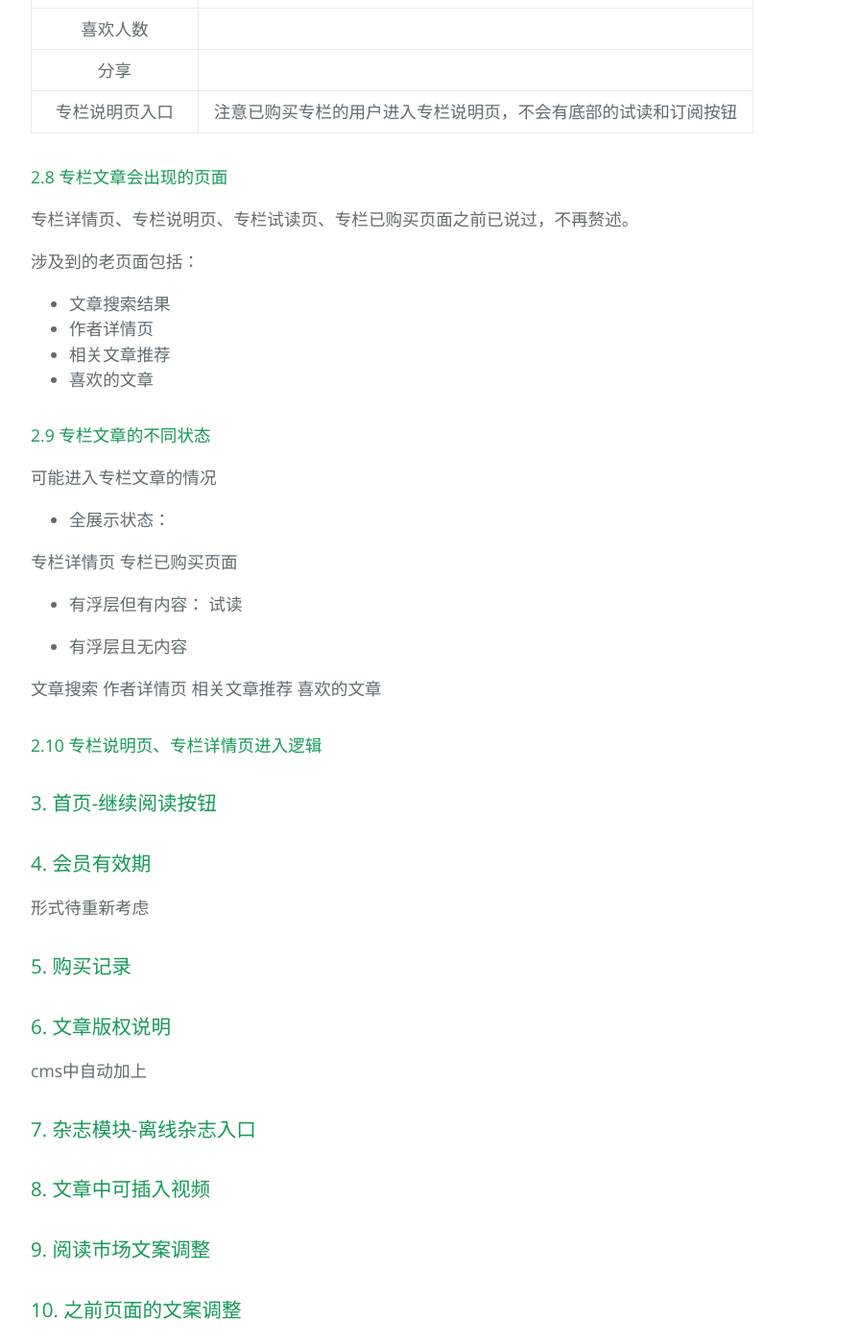
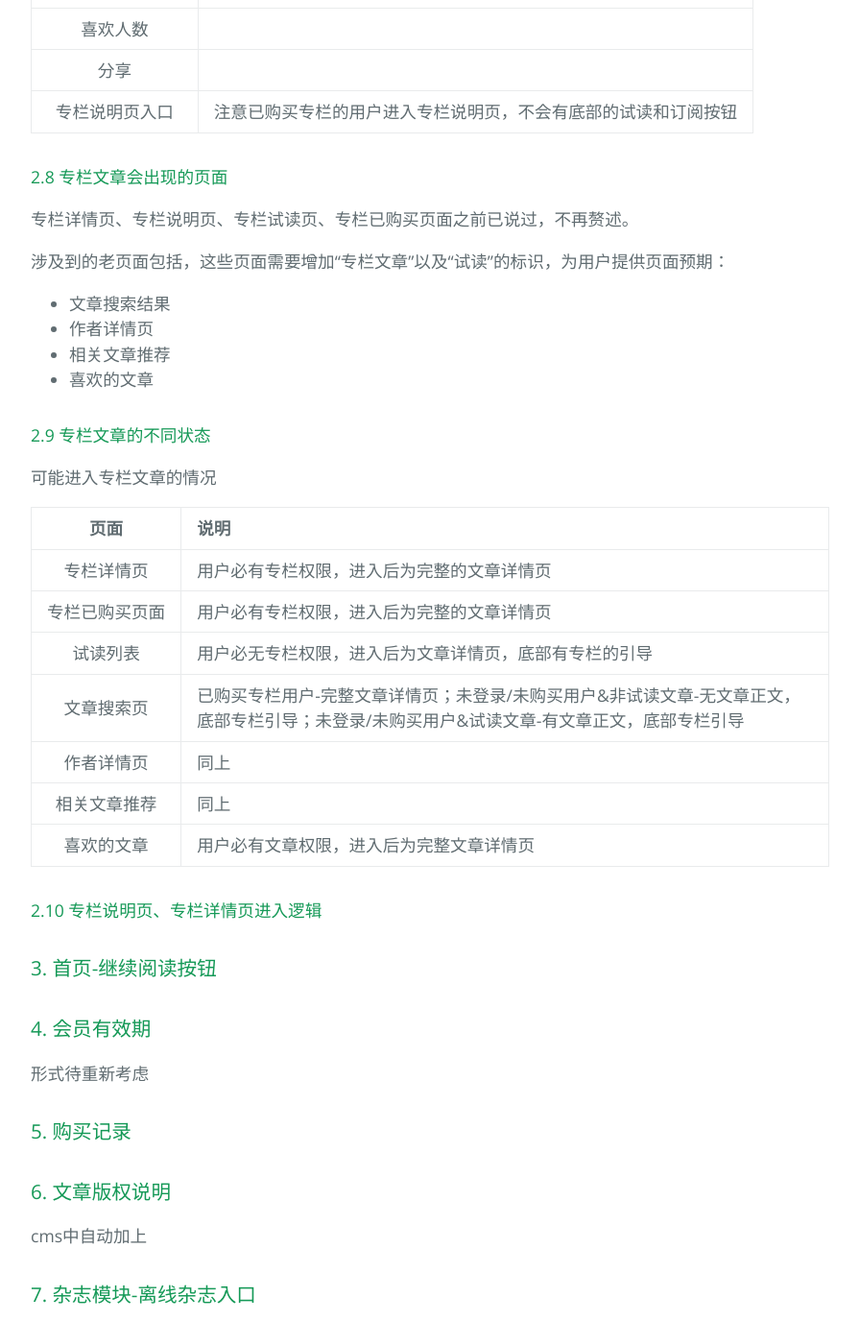
Before and after one commit to Littletreeeeee/prd-invest, a Jekyll site: the page built from documents/prd_weekly_app_iteration_20170612.md, in a window 1280 px wide and 1400 px high, scrolled down 13751 px. Shown: the whole window at 96% size, without its empty margins (192-1087 px from the left). Built offline with Jekyll 4.4.1, drawn with Linux system fonts in a browser that asks for light colours; the repository's description, which GitHub fills in, is left out.

Commit message:
edit prd

```diff
--- a/documents/prd_weekly_app_iteration_20170612.md
+++ b/documents/prd_weekly_app_iteration_20170612.md
@@ -282,33 +282,26 @@ layout: default
 
 专栏详情页、专栏说明页、专栏试读页、专栏已购买页面之前已说过，不再赘述。
 
-涉及到的老页面包括：
+涉及到的老页面包括，这些页面需要增加“专栏文章”以及“试读”的标识，为用户提供页面预期：
 
 * 文章搜索结果
 * 作者详情页
 * 相关文章推荐
 * 喜欢的文章
 
-
-
 #### 2.9 专栏文章的不同状态
 
 可能进入专栏文章的情况
 
-* 全展示状态：
-
-专栏详情页
-专栏已购买页面
-
-* 有浮层但有内容：
-试读
-
-* 有浮层且无内容
-
-文章搜索
-作者详情页
-相关文章推荐
-喜欢的文章
+|页面|说明|
+|:---:| :----------- |
+|专栏详情页|用户必有专栏权限，进入后为完整的文章详情页|
+|专栏已购买页面|用户必有专栏权限，进入后为完整的文章详情页|
+|试读列表|用户必无专栏权限，进入后为文章详情页，底部有专栏的引导|
+|文章搜索页|已购买专栏用户-完整文章详情页；未登录/未购买用户&非试读文章-无文章正文，底部专栏引导；未登录/未购买用户&试读文章-有文章正文，底部专栏引导|
+|作者详情页|同上|
+|相关文章推荐|同上|
+|喜欢的文章|用户必有文章权限，进入后为完整文章详情页|
 
 #### 2.10 专栏说明页、专栏详情页进入逻辑
 
```
